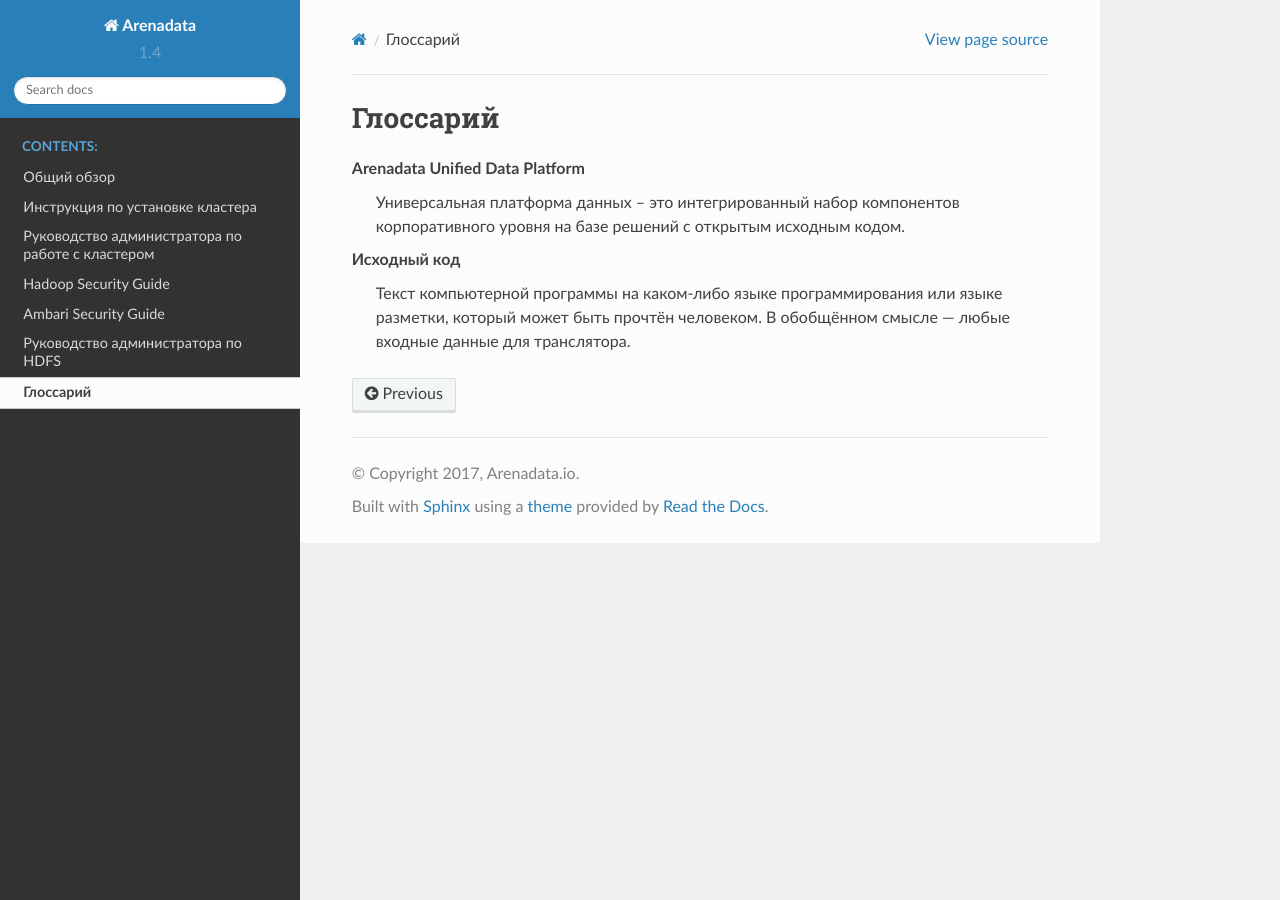
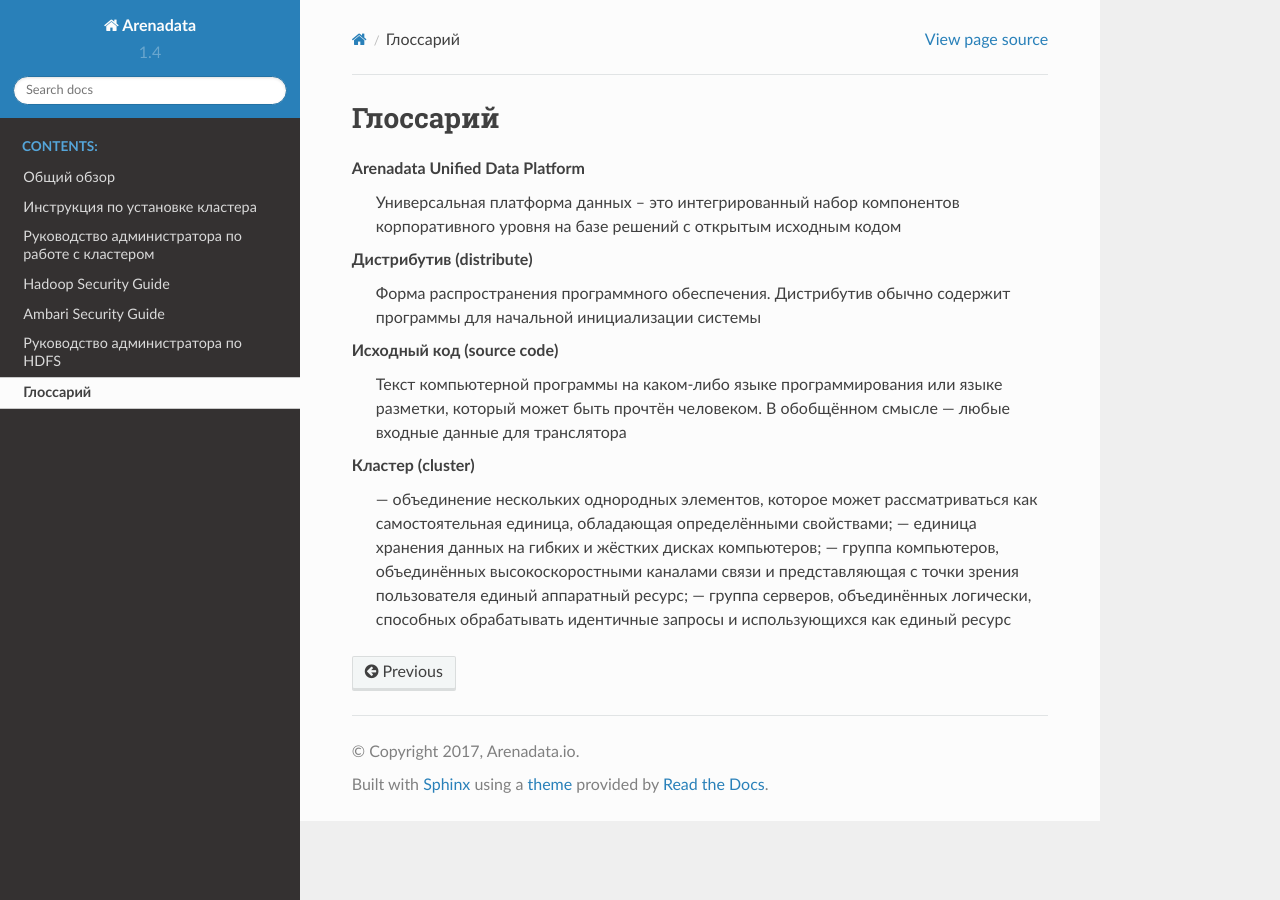
Before and after one commit to arenadata/docs_adps, a Sphinx documentation site: the page built from source/Glossary.rst, in a window 1280 px wide. Built offline with Sphinx 7.4.7 and the Read the Docs theme 2.0.0, drawn with Linux system fonts in a browser that asks for light colours.

Commit message:
Update Glossary.rst

```diff
--- a/source/Glossary.rst
+++ b/source/Glossary.rst
@@ -7,9 +7,23 @@
 
    Arenadata Unified Data Platform
       Универсальная платформа данных – это интегрированный набор компонентов
-      корпоративного уровня на базе решений с открытым исходным кодом.
+      корпоративного уровня на базе решений с открытым исходным кодом
 
-   Исходный код
+   Исходный код (source code)
       Текст компьютерной программы на каком-либо языке программирования или
       языке разметки, который может быть прочтён человеком. В обобщённом
-      смысле — любые входные данные для транслятора.
+      смысле — любые входные данные для транслятора
+
+   Дистрибутив (distribute)
+      Форма распространения программного обеспечения. Дистрибутив обычно
+      содержит программы для начальной инициализации системы
+
+   Кластер (cluster)
+      — объединение нескольких однородных элементов, которое может
+      рассматриваться как самостоятельная единица, обладающая определёнными
+      свойствами;
+      — единица хранения данных на гибких и жёстких дисках компьютеров;
+      — группа компьютеров, объединённых высокоскоростными каналами связи и
+      представляющая с точки зрения пользователя единый аппаратный ресурс;
+      — группа серверов, объединённых логически, способных обрабатывать
+      идентичные запросы и использующихся как единый ресурс
```
